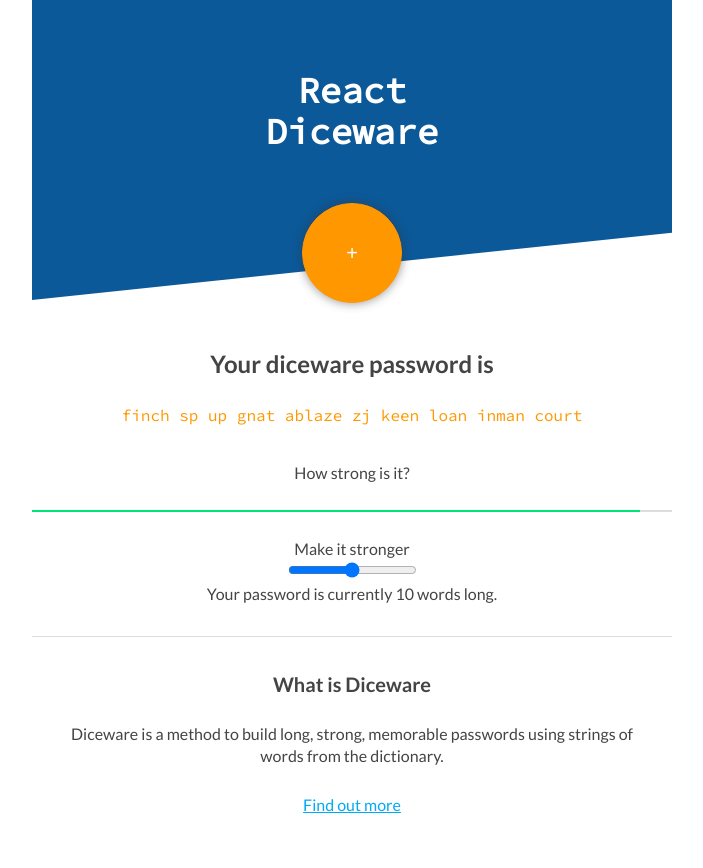
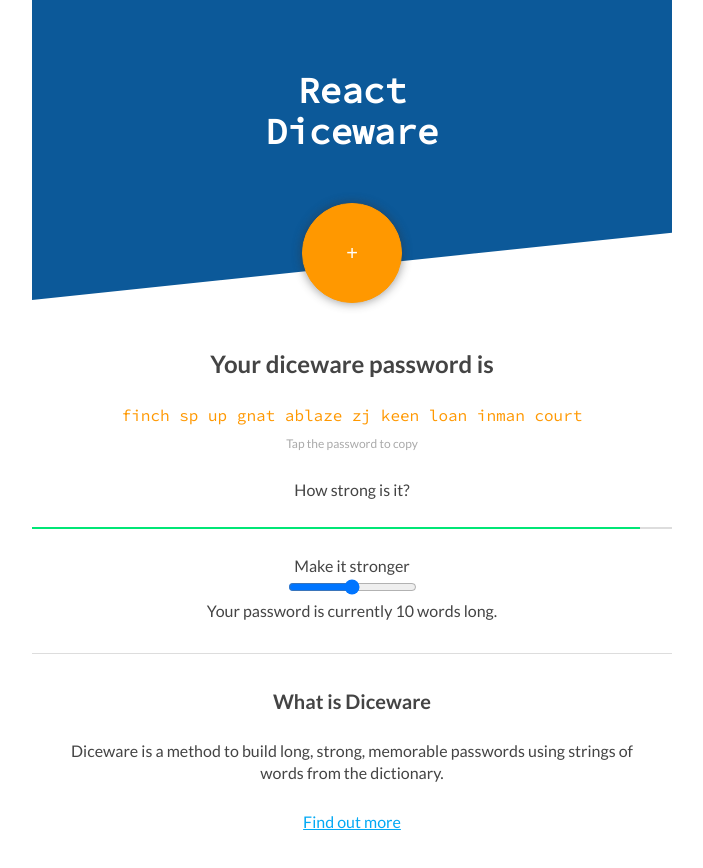
Before and after one commit to tricinel/react-diceware, a React app: page / in a window 1280 px wide. Shown: the top 868 px of the page, without its empty margins (288-991 px from the left). Built offline with nearby package versions, Linux system fonts and the light colour scheme.

Commit message:
Implement tap to copy

```diff
--- a/src/components/Password.jsx
+++ b/src/components/Password.jsx
@@ -1,7 +1,6 @@
-// @flow
-
 import React from 'react';
 import PropTypes from 'prop-types';
+import CopyToClipboard from 'react-copy-to-clipboard';
 
 import Paragraph from './common/ParagraphStyledComponent';
 
@@ -9,11 +8,51 @@ const PasswordContainer = Paragraph.extend`
   font-family: 'Source Code Pro', monospace;
   font-size: 16px;
   color: ${props => props.color};
+  cursor: pointer;
+  margin: 0;
 `;
 
-const Password = ({ password, color }: { password: string, color: string }) => (
-  <PasswordContainer color={color}>{password}</PasswordContainer>
-);
+const Info = Paragraph.extend`
+  color: ${props => props.color};
+  font-size: 12px;
+  margin: 0;
+  padding: 0;
+`;
+
+// Look into recompose for this bit
+class Password extends React.Component {
+  constructor(props) {
+    super(props);
+
+    this.state = {
+      copied: false
+    };
+
+    this.handleCopy = this.handleCopy.bind(this);
+  }
+
+  handleCopy() {
+    this.setState({ copied: true });
+    setTimeout(() => {
+      this.setState({ copied: false });
+    }, 3000);
+  }
+
+  render() {
+    return (
+      <div>
+        <CopyToClipboard
+          onCopy={this.handleCopy}
+          text={this.props.password}>
+            <PasswordContainer color={this.props.color}>{this.props.password}</PasswordContainer>
+        </CopyToClipboard>
+        <Info color={this.state.copied ? '#bd081c' : '#aaa'}>
+          {this.state.copied ? 'Copied' : 'Tap the password to copy'}
+        </Info>
+      </div>
+    );
+  }
+}
 
 Password.propTypes = {
   password: PropTypes.string.isRequired,
```
